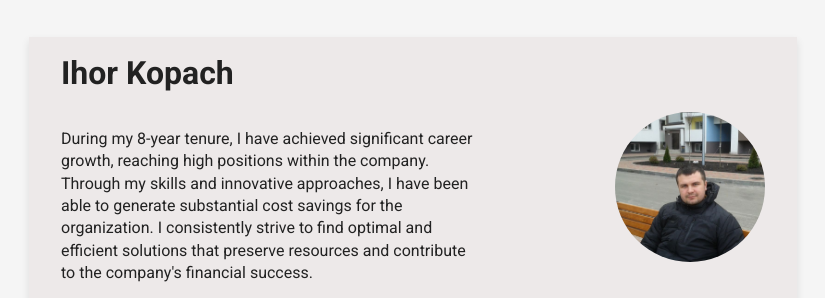
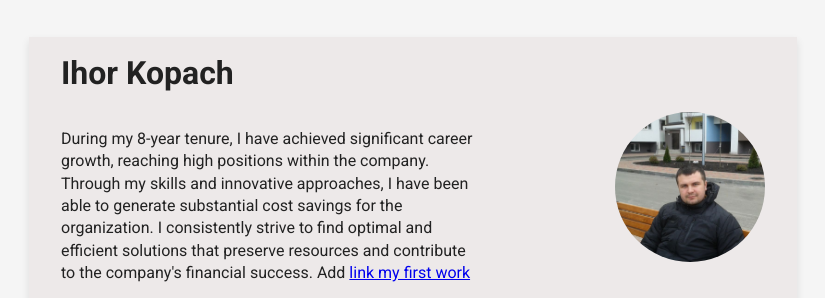
Before and after one commit to immortal90/m-web-frontend, a plain HTML site: page Assignment1.1-1/index.html in a window 1280 px wide. Shown: the part 213-511 px from the top of the page, without its empty margins (227-1052 px from the left). Drawn offline with Linux system fonts and the light colour scheme.

Commit message:
add first project for index.html

```diff
--- a/Assignment1.1-1/index.html
+++ b/Assignment1.1-1/index.html
@@ -22,7 +22,8 @@
       high positions within the company. Through my skills and innovative
       approaches, I have been able to generate substantial cost savings for the
       organization. I consistently strive to find optimal and efficient solutions that
-      preserve resources and contribute to the company's financial success.</p>
+      preserve resources and contribute to the company's financial success. Add
+      <a href="https://immortal90.github.io/Leading-of-the-DiGi-mockup">link my first work</a></p>
     <div class="contact">
       <a href="mailto:kopaclubov9@gmail.com">kopaclubov9@gmail.com</a>
       <span class="separator">•</span>
```
